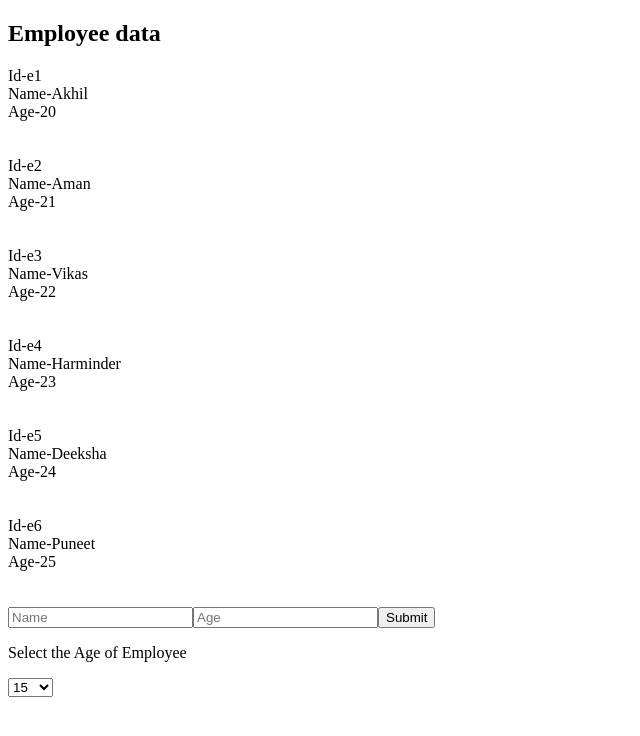
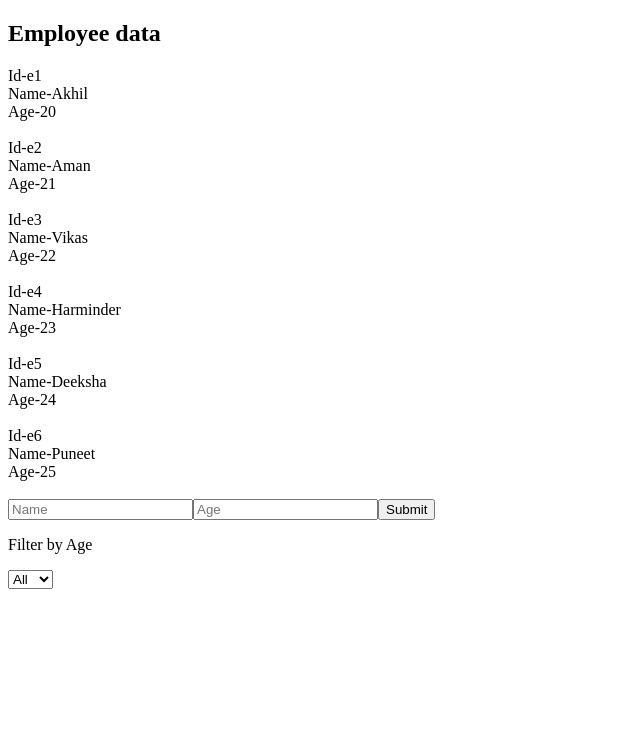
Before and after one commit to Vikas2609/login_assign1, a React (Create React App) app: page / in a window 1280 px wide. Shown: the top 736 px of the page, without its empty margins (0-640 px from the left). Built offline with nearby package versions, Linux system fonts and the light colour scheme.

Commit message:
Filter changes

```diff
--- a/src/App.js
+++ b/src/App.js
@@ -12,27 +12,27 @@ const employees = [
   {
     id: "e2",
     name: "Aman",
-    age: 21,
+    age: "21",
   },
   {
     id: "e3",
     name: "Vikas",
-    age: 22,
+    age: "22",
   },
   {
     id: "e4",
     name: "Harminder",
-    age: 23,
+    age: "23",
   },
   {
     id: "e5",
     name: "Deeksha",
-    age: 24,
+    age: "24",
   },
   {
     id: "e6",
     name: "Puneet",
-    age: 25,
+    age: "25",
   },
 ];
 
@@ -44,12 +44,18 @@ const App = () => {
       return [...prevNewEmployees, newEmployees];
     });
   };
+  const [age, setAge] = useState("All");
+  const saveAge = (a) => {
+    setAge((age) => {
+      return a;
+    });
+  };
   return (
     <div>
       <h2>Employee data</h2>
-      <EmployeeData employees={newEmployees} />
+      <EmployeeData employees={newEmployees} age={age} />
       <NewEmployee addDetails={addDetails} />
-      <Employees />
+      <Employees saveAge={saveAge} />
     </div>
   );
 };
--- a/src/components/EmployeeData.js
+++ b/src/components/EmployeeData.js
@@ -4,9 +4,7 @@ import EmployeeTile from "./EmployeeTile";
 const EmployeeData = (props) => {
   return (
     <div>
-      {props.employees.map((item, id) => (
-        <EmployeeTile key={id} {...item} />
-      ))}
+      <EmployeeTile employees={props.employees} age={props.age}/>
     </div>
   );
 };
--- a/src/components/EmployeeFilter.js
+++ b/src/components/EmployeeFilter.js
@@ -1,18 +1,33 @@
 import React, { useState } from "react";
 const EmployeeFilter = (props) => {
-  const [age, setAge] = useState("0");
+  const [age, setAge] = useState(0, "All");
 
   const array = [
-    15, 25, 21, 56, 100, 45, 22, 23, 24, 25, 44, 19, 63, 35, 38, 30,
+    "All",
+    "15",
+    "25",
+    "21",
+    "56",
+    "100",
+    "45",
+    "22",
+    "23",
+    "24",
+    "25",
+    "44",
+    "19",
+    "63",
+    "35",
+    "38",
+    "30",
   ];
-
   const handleChange = (e) => {
     setAge(e.target.value);
     props.saveAge(e.target.value);
   };
   return (
     <div>
-      <p>Select the Age of Employee</p>
+      <p>Filter by Age</p>
       <select value={age} onChange={handleChange}>
         {array.map((item, index) => (
           <option key={index} value={item}>
--- a/src/components/EmployeeTile.js
+++ b/src/components/EmployeeTile.js
@@ -1,18 +1,26 @@
 import React from "react";
 
 const EmployeeTile = (props) => {
-  return (
-    <div>
-      <div>
-        <div>Id-{props.id}</div>
-        <span>Name-{props.name}</span>
+  const details = props.employees.filter((item) => {
+    if (props.age === item.age) {
+      return [item];
+    } else if (props.age === "All") return [props.employees];
+  });
+  let employee = <p>No Employee for selected Age</p>;
+  if (details.length > 0) {
+    employee = details.map((item) => (
+      <div key={item.id}>
+        <div>Id-{item.id}</div>
+        <span>Name-{item.name}</span>
         <br />
-        <span>Age-{props.age}</span>
+        <span>Age-{item.age}</span>
+        <br />
+        <br />
       </div>
-      <br />
-      <br />
-    </div>
-  );
+    ));
+  }
+
+  return <div>{employee}</div>;
 };
 
 export default EmployeeTile;
--- a/src/components/Employees.js
+++ b/src/components/Employees.js
@@ -1,15 +1,15 @@
-import React from "react";
-import EmployeeFilter from "./EmployeeFilter";
+import React from 'react'
+import EmployeeFilter from './EmployeeFilter';
+
 
 const Employees = (props) => {
-  const saveAge = (a) => {
-    console.log("Selected Age:", a);
-  };
-  return (
-    <div>
-      <EmployeeFilter saveAge={saveAge} />
-    </div>
-  );
-};
+
+    return (
+        <div>
+            <EmployeeFilter saveAge={props.saveAge}/>
+        </div>
+      );
+}
+
 
 export default Employees;
```
